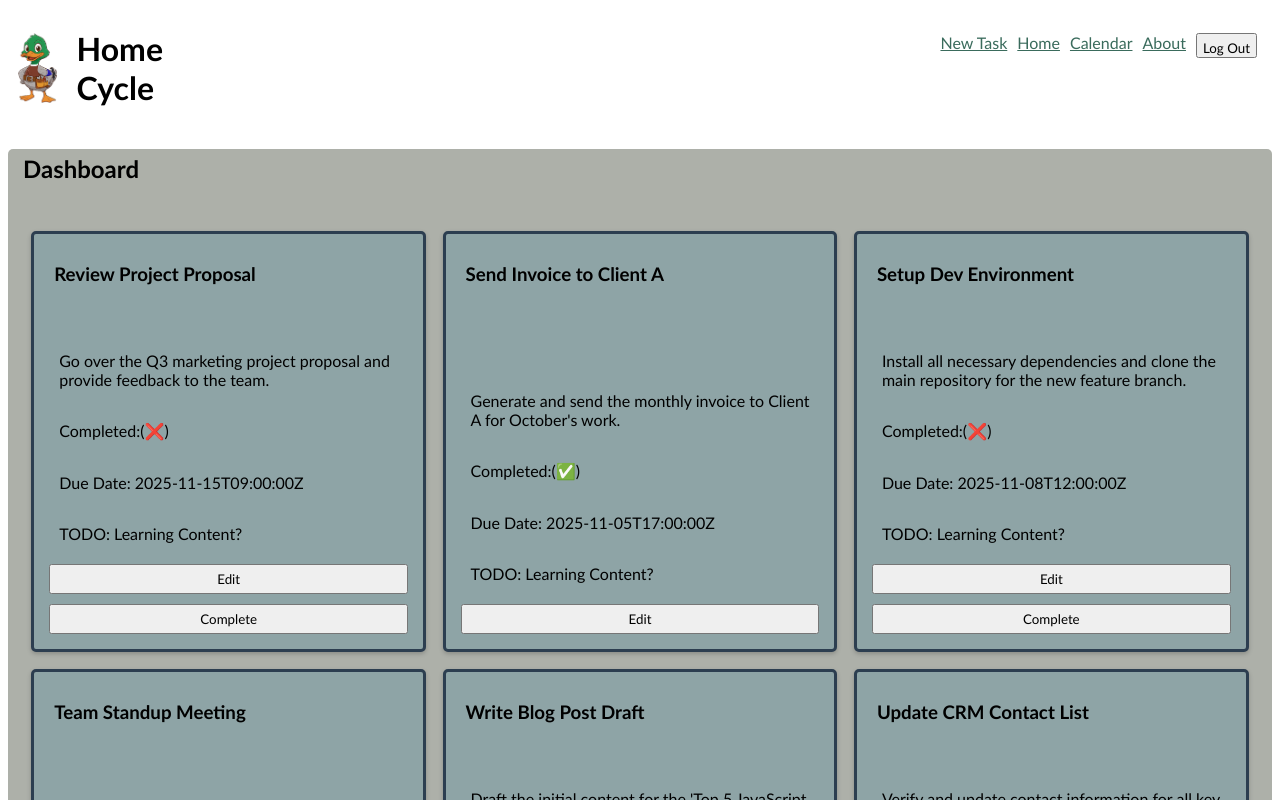
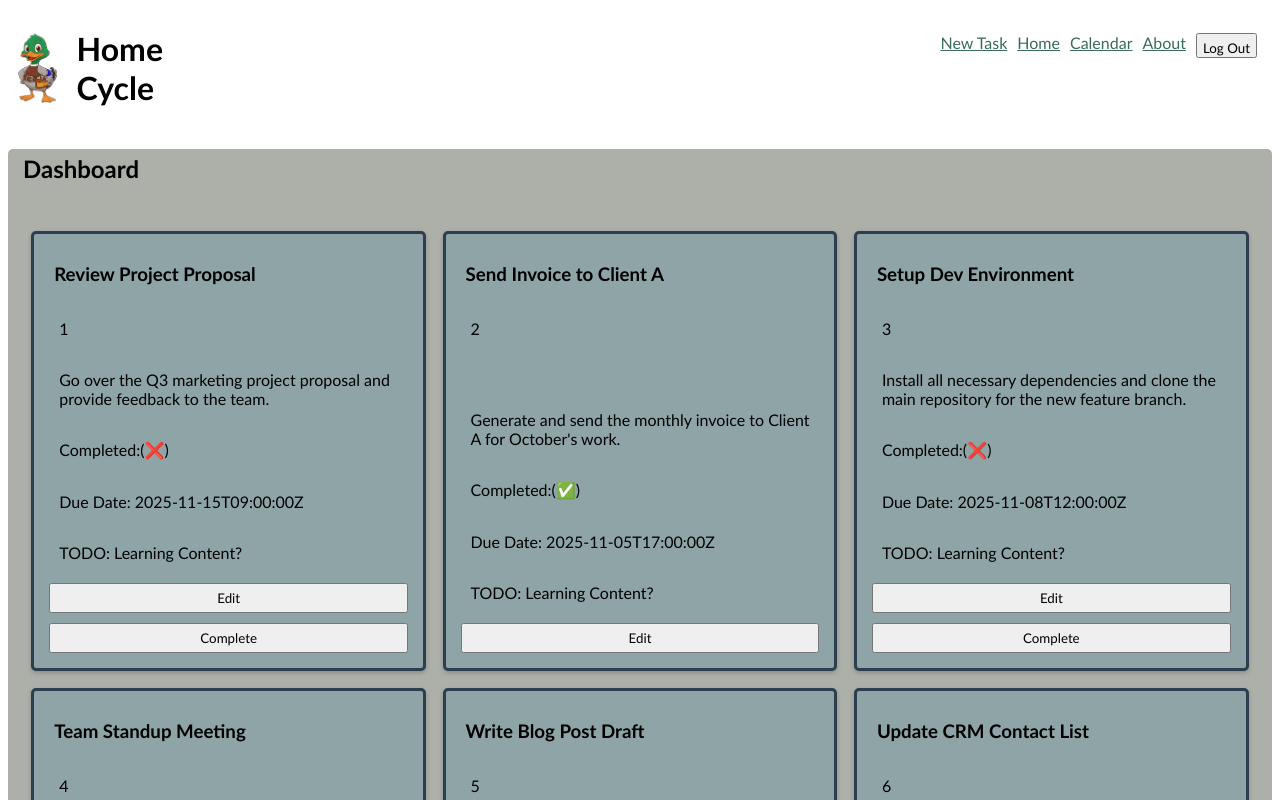
Before and after one commit to capndenney/home-cycle, a React (Vite) app: page / in a window 1280 px wide. Shown: the top 800 px of the page. Built offline with nearby package versions, Linux system fonts and the light colour scheme.

Commit message:
edit task button successfully navigating

```diff
--- a/src/components/common/TaskCard.jsx
+++ b/src/components/common/TaskCard.jsx
@@ -1,10 +1,15 @@
 import Card from "./Card";
 import Button from "./Button";
 import { useState } from "react";
+import { useNavigate } from "react-router";
 
 const TaskCard = ( task ) => {
 
+  console.log(task)
+
   const [completeStatus,setCompleteStatus] = useState(task.completed)
+  const navigate = useNavigate()
+  const handleEditButton = () => navigate(`/task/${task.taskId}/edit`) // TODO: taskID is loading as undefined
 
     return (
       <Card viewType="view" key={`task-${task.taskId}`}>
@@ -14,7 +19,7 @@ const TaskCard = ( task ) => {
         <p>Completed:({completeStatus ? `\u2705` : `\u274C` })</p>
         <p>Due Date: {task.dueDate}</p>
         <p>TODO: Learning Content?</p>
-        <Button id={`edit-task-${task.taskId}`} label="Edit" />
+        <Button id={`edit-task-${task.taskId}`} label="Edit" handleClick={handleEditButton}/>
         {!completeStatus && <Button id={`complete-task-${task.taskId}`} label="Complete" handleClick={() => setCompleteStatus(true)} />}
       </Card>
     );
--- a/src/components/layout/TasksSection.jsx
+++ b/src/components/layout/TasksSection.jsx
@@ -6,8 +6,8 @@ const TasksSection = () => {
     return (
       <>
         <TaskCard
-          key={task.id}
-          id={`task-${task.id}`}
+          key={task.taskId}
+          taskId={`${task.taskId}`}
           title={task.title}
           description={task.description}
           dueDate={task.dueDate}
--- a/src/components/pages/ViewTask.jsx
+++ b/src/components/pages/ViewTask.jsx
@@ -15,8 +15,8 @@ const ViewTask = () => {
 
   return (
     <TaskCard
-      key={foundTask.id}
-      id={`task-${foundTask.id}`}
+      key={foundTask.taskId}
+      id={`task-${foundTask.taskId}`}
       title={foundTask.title}
       description={foundTask.description}
       dueDate={foundTask.dueDate}
```
